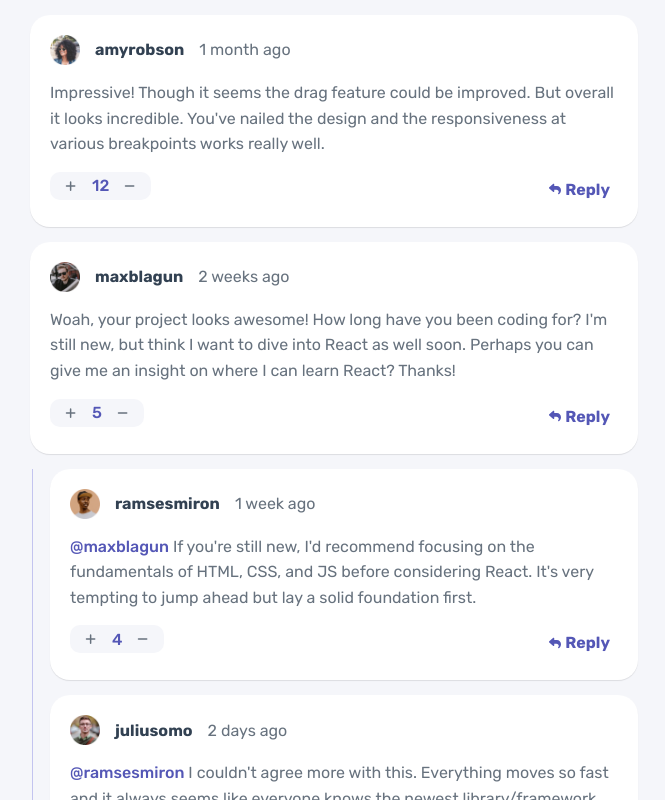
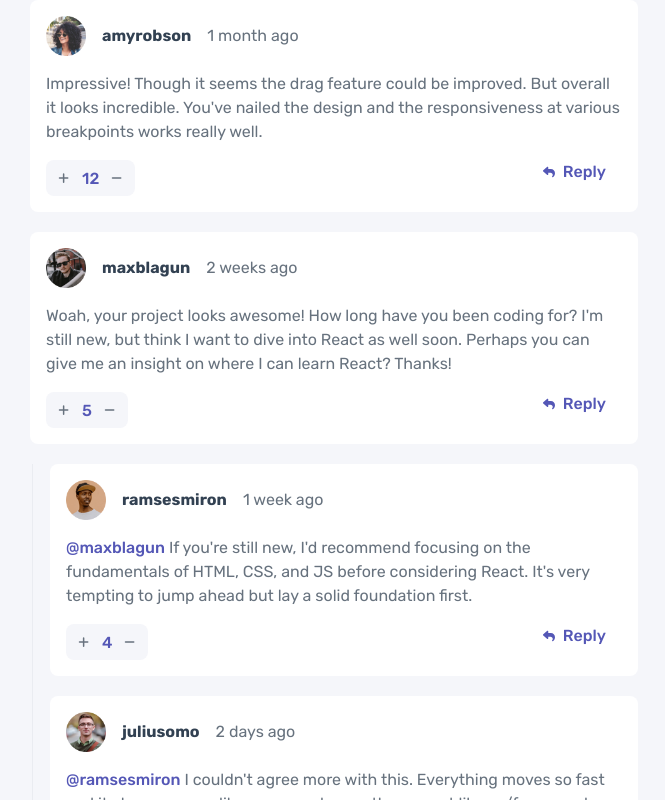
Before and after one commit to lloydjohnlandeza/interactive-comments-section, a Vue app: page / in a window 1280 px wide. Shown: the top 800 px of the page, without its empty margins (2-667 px from the left). Built offline with nearby package versions, Linux system fonts and the light colour scheme.

Commit message:
integrate tailwind

```diff
--- a/index.html
+++ b/index.html
@@ -6,7 +6,7 @@
     <meta name="viewport" content="width=device-width, initial-scale=1.0">
     <title>Vite App</title>
   </head>
-  <body>
+  <body class="bg-very-light-gray">
     <div id="app"></div>
     <script type="module" src="/src/main.ts"></script>
   </body>
--- a/package.json
+++ b/package.json
@@ -23,11 +23,14 @@
     "@vue/eslint-config-prettier": "^7.1.0",
     "@vue/eslint-config-typescript": "^11.0.2",
     "@vue/tsconfig": "^0.1.3",
+    "autoprefixer": "^10.4.14",
     "eslint": "^8.34.0",
     "eslint-plugin-vue": "^9.9.0",
     "npm-run-all": "^4.1.5",
+    "postcss": "^8.4.21",
     "prettier": "^2.8.4",
     "sass": "^1.60.0",
+    "tailwindcss": "^3.3.0",
     "typescript": "~4.8.4",
     "vite": "^4.1.4",
     "vue-tsc": "^1.2.0"
--- /dev/null
+++ b/postcss.config.js
@@ -0,0 +1,6 @@
+module.exports = {
+  plugins: {
+    tailwindcss: {},
+    autoprefixer: {},
+  },
+}
--- a/src/App.vue
+++ b/src/App.vue
@@ -101,10 +101,10 @@
       @upVote="handleUpvote"
       @downVote="handleDownVote"
     ></app-comment>
-    <app-add-comment
-      :currentUser="data.currentUser"
-      @send="newComment"
-    />
+      <!-- <app-add-comment
+        :currentUser="data.currentUser"
+        @send="newComment"
+      /> -->
   </main>
 </template>
 
--- a/src/assets/base.css
+++ b/src/assets/base.css
@@ -1,23 +1,31 @@
-@font-face {
-  font-family: 'Rubik';
-  src: url('./fonts/Rubik-Bold.ttf');
-  font-weight: 700;
-  font-style: normal;
+
+@tailwind base;
+@tailwind components;
+@tailwind utilities;
+@layer base {
+  @font-face {
+    font-family: 'rubik';
+    src: url('./fonts/Rubik-Regular.ttf');
+    font-weight: 400;
+    font-style: normal;
+  }
+  @font-face {
+    font-family: 'rubik';
+    src: url('./fonts/Rubik-Medium.ttf');
+    font-weight: 500;
+    font-style: normal;
+  }
+  @font-face {
+    font-family: 'rubik';
+    src: url('./fonts/Rubik-Bold.ttf');
+    font-weight: 700;
+    font-style: normal;
+  }
+  body {
+    font-family: 'rubik';
+  }
 }
 
-@font-face {
-  font-family: 'Rubik';
-  src: url('./fonts/Rubik-Medium.ttf');
-  font-weight: 500;
-  font-style: normal;
-}
-
-@font-face {
-  font-family: 'Rubik';
-  src: url('./fonts/Rubik-Regular.ttf');
-  font-weight: 400;
-  font-style: normal;
-}
 /* color palette from <https://github.com/vuejs/theme> */
 :root {
   /* Primary Colors */
@@ -36,15 +44,15 @@
 }
 
 
-*,
+/* *,
 *::before,
 *::after {
   box-sizing: border-box;
   margin: 0;
   position: relative;
   font-weight: normal;
-}
-
+} */
+/*
 body {
   min-height: 100vh;
   color: var(--grayish-blue);
@@ -81,4 +89,4 @@ button > svg {
   border-radius: 20px;
   padding: 20px;
   margin: 15px auto;
-}
+} */
--- a/src/components/AppComment.vue
+++ b/src/components/AppComment.vue
@@ -128,13 +128,13 @@
 
 <template>
   <div class="comment-container">
-    <div class="comment card">
-      <div class="header">
-        <img :src="img" />
-        <span class="username">{{ user.username }}</span>
-        <span class="date">{{ createdAt }}</span>
+    <div class="bg-white p-4 rounded-lg grid grid-cols-2 gap-4 mb-5">
+      <div class="flex col-span-3 items-center gap-4 ">
+        <img class="w-10" :src="img" />
+        <span class="font-rubik font-bold text-dark-blue">{{ user.username }}</span>
+        <span class="text-grayish-blue">{{ createdAt }}</span>
       </div>
-      <div class="content">
+      <div class="col-span-3">
         <app-add-comment
           v-if="isEdting"
           button-label="Update"
@@ -144,25 +144,25 @@
           @send="updateComment({ indices: index, reply: $event })"
         />
         <div v-else>
-          <span v-if="replyingTo"  >{{ `@${replyingTo}` }}</span> {{ content }}
+          <span v-if="replyingTo" class="font-medium text-moderate-blue" >{{ `@${replyingTo}` }}</span> <span class="font-rubik text-grayish-blue">{{ content }}</span>
         </div>
       </div>
-      <div class="score-container">
-        <button :class="{ 'up-voted' : upVoted}" @click="handleUpvote(index)">
+      <div class="bg-very-light-gray col-start-1 max-w-max rounded-lg">
+        <button class="p-3 fill-grayish-blue hover:opacity-70 transition-all" :class="{ 'fill-soft-red' : upVoted}" @click="handleUpvote(index)">
           <IconPlus />
         </button>
-        {{ score }}
-        <button :class="{ 'down-voted' : downVoted}" @click="handleDownvote(index)">
+        <span class="text-moderate-blue font-medium">{{ score }}</span>
+        <button class="p-3 fill-grayish-blue hover:opacity-70 transition-all" :class="{ 'fill-soft-red' : downVoted}" @click="handleDownvote(index)">
           <IconMinus />
         </button>
       </div>
-      <div v-if="user.username !== currentUser.username" class="button-container">
-        <button @click="isReplying = !isReplying">
+      <div v-if="user.username !== currentUser.username" class="col-start-2 ml-auto max-w-max">
+        <button class="flex items-center gap-2 text-moderate-blue fill-moderate-blue font-medium hover:opacity-70 transition-all" @click="isReplying = !isReplying">
           <IconReply />
           Reply
         </button>
       </div>
-      <div v-else class="button-container">
+      <div v-else class="col-start-2 ml-auto max-w-max">
         <button class="btn-soft-red" @click="deleteComment(index)">
           Delete
         </button>
@@ -171,13 +171,15 @@
         </button>
       </div>
     </div>
+
     <app-add-comment
       v-if="isReplying"
       button-label="Reply"
       :current-user="currentUser"
       @send="replySent({ indices: index, reply: $event })"
     />
-    <div v-if="replies && replies.length" class="comment-list">
+
+    <div v-if="replies && replies.length" class="relative pl-4 comment-list">
       <app-comment
         v-for="(item, index) in replies" :key="index"
         :index="index"
@@ -207,7 +209,7 @@
         margin-left: 2px;
         height: 100%;
         width: 1px;
-        background-color: var(--light-grayish-blue);
+        background-color: var(--light-gray);
       }
     }
   }
--- /dev/null
+++ b/tailwind.config.js
@@ -0,0 +1,26 @@
+/** @type {import('tailwindcss').Config} */
+module.exports = {
+  content: [
+    "./index.html",
+    "./src/**/*.{vue,js,ts,jsx,tsx}",
+  ],
+  theme: {
+    extend: {
+      colors: {
+        'moderate-blue': 'hsl(238, 40%, 52%)',
+        'soft-red': 'hsl(358, 79%, 66%)',
+        'light-grayish-blue': 'hsl(239, 57%, 85%)',
+        'pale-red': 'hsl(357, 100%, 86%)',
+        'dark-blue': 'hsl(212, 24%, 26%)',
+        'grayish-blue': 'hsl(211, 10%, 45%)',
+        'light-gray': 'hsl(223, 19%, 93%)',
+        'very-light-gray': 'hsl(228, 33%, 97%)',
+        'white': 'hsl(0, 0%, 100%)',
+      },
+      fontFamily: {
+        'rubik': "'rubik'",
+      },
+    },
+  },
+  plugins: [],
+}
```
Also changed, not shown: 1 other file (tests, documents, lock files or other folders).
